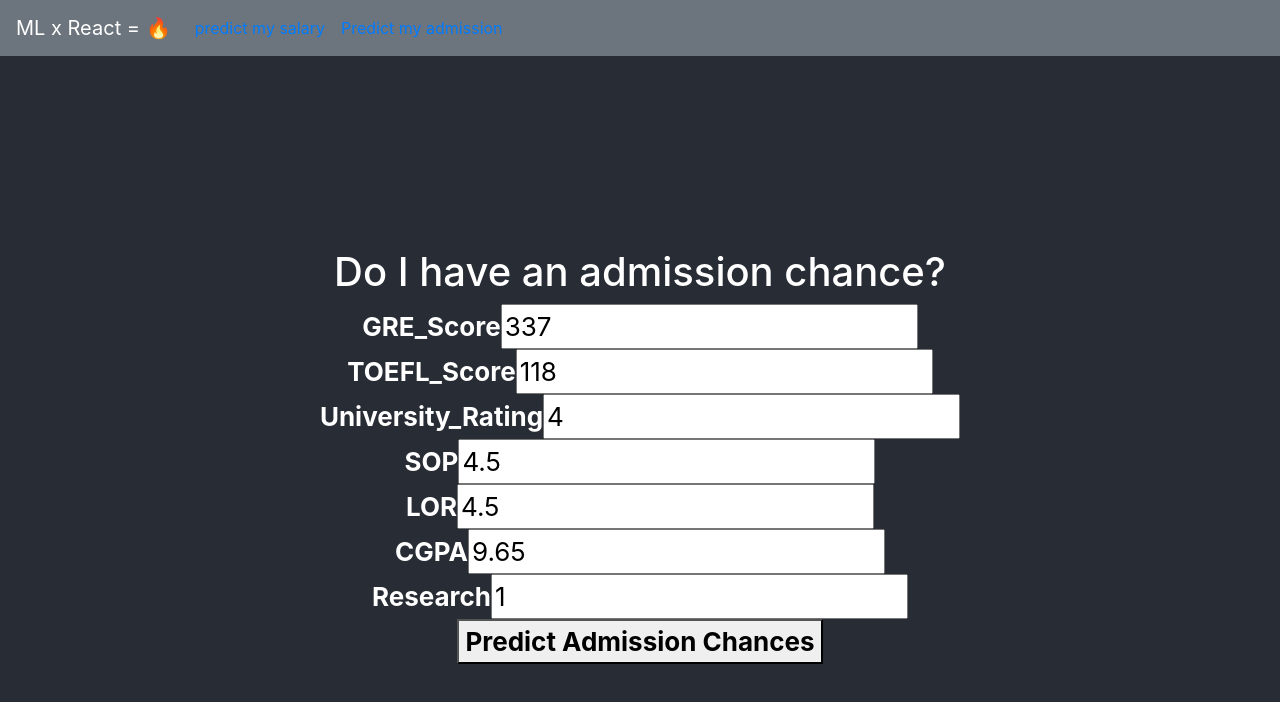
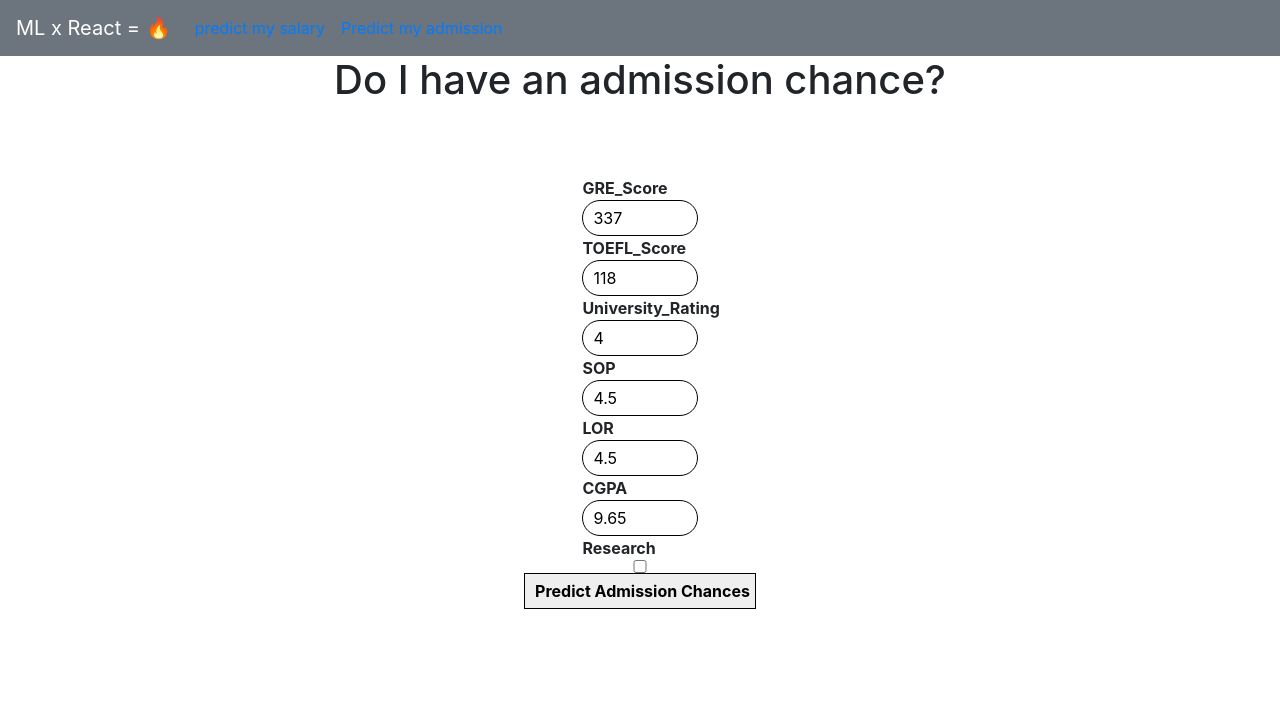
Before and after one commit to belke05/ML_flask_react, a React app in the folder frontend_react/: page /admissionpage in a window 1280 px wide. Shown: the top 702 px of the page. Built offline with nearby package versions, Linux system fonts and the light colour scheme; the HTML template or start-up script is replaced by a standard one.

Commit message:
working classifier and logistic regression in react

```diff
--- a/frontend_react/src/components/InputAdmission.js
+++ b/frontend_react/src/components/InputAdmission.js
@@ -26,14 +26,16 @@ export default function Input({
       .catch(err => console.log(err));
   };
 
+  const admissiondatakeys = Object.keys(admissionData);
+
   return (
     <div className="input_container">
       {/* <p>{window.token}</p> */}
       <h1>Do I have an admission chance?</h1>
       <form onSubmit={handleClick} className="form">
-        {Object.keys(admissionData).map((key, i) => {
+        {admissiondatakeys.slice(0, -1).map((key, i) => {
           return (
-            <div>
+            <div className="input_wrapper">
               <b>{key}</b>
               <input
                 value={admissionData[key]}
@@ -45,6 +47,20 @@ export default function Input({
             </div>
           );
         })}
+        <div className="input_wrapper">
+          <b>{admissiondatakeys.slice(-1)[0]}</b>
+          <input
+            value={admissionData[admissiondatakeys.slice(-1)[0]]}
+            type="checkbox"
+            onChange={() => {
+              setAdmissionData({
+                ...admissionData,
+                Research: !admissionData.Research
+              });
+            }}
+            name={admissiondatakeys.slice(-1)[0]}
+          />
+        </div>
         <button className="button-predict">
           <b>Predict Admission Chances</b>
         </button>
--- a/frontend_react/src/components/predictionAdmission.js
+++ b/frontend_react/src/components/predictionAdmission.js
@@ -2,8 +2,8 @@ import React from "react";
 
 export default function predictionAdmission({ isAdmission }) {
   if (isAdmission) {
-    return <div>You will be admitted 🎓🎓</div>;
+    return <div className="admission_wrapper">You will be admitted 🎓🎓</div>;
   } else {
-    return <div>Probably no admission 😔😔</div>;
+    return <div className="admission_wrapper">Probably no admission 😔😔</div>;
   }
 }
--- a/frontend_react/src/pages/AdmissionPage.js
+++ b/frontend_react/src/pages/AdmissionPage.js
@@ -11,7 +11,7 @@ export default function AdmissionPage() {
     SOP: 4.5,
     LOR: 4.5,
     CGPA: 9.65,
-    Research: 1
+    Research: 0
   });
 
   return (
--- a/frontend_react/src/styles/App.css
+++ b/frontend_react/src/styles/App.css
@@ -1,13 +1,10 @@
-.App {
+body {
   text-align: center;
   background-color: #282c34;
-  display: flex;
-  flex-direction: column;
-  align-items: center;
-  justify-content: center;
-  font-size: calc(10px + 2vmin);
-  height: 100%;
-  color: white;
+  /* font-size: calc(10px + 2vmin); */
+  font-size: 15px;
+  color: #fff;
+  height: 100vh;
 }
 
 .prediction_containter {
@@ -27,8 +24,33 @@
 input,
 button {
   margin: 10px;
+  border-radius: 20px;
+  padding: 5px;
+  padding-left: 10px;
+  border: 1px solid black;
 }
 
 a {
   color: white;
 }
+
+form {
+  display: flex;
+  flex-direction: column;
+  align-items: center;
+  justify-content: center;
+  width: 40%;
+  padding: 5%;
+}
+
+.input_wrapper {
+  width: 30%;
+  display: flex;
+  flex-direction: column;
+}
+
+.admission_wrapper {
+  padding: 20px;
+  font-weight: bold;
+  font-size: 2rem;
+}
```
